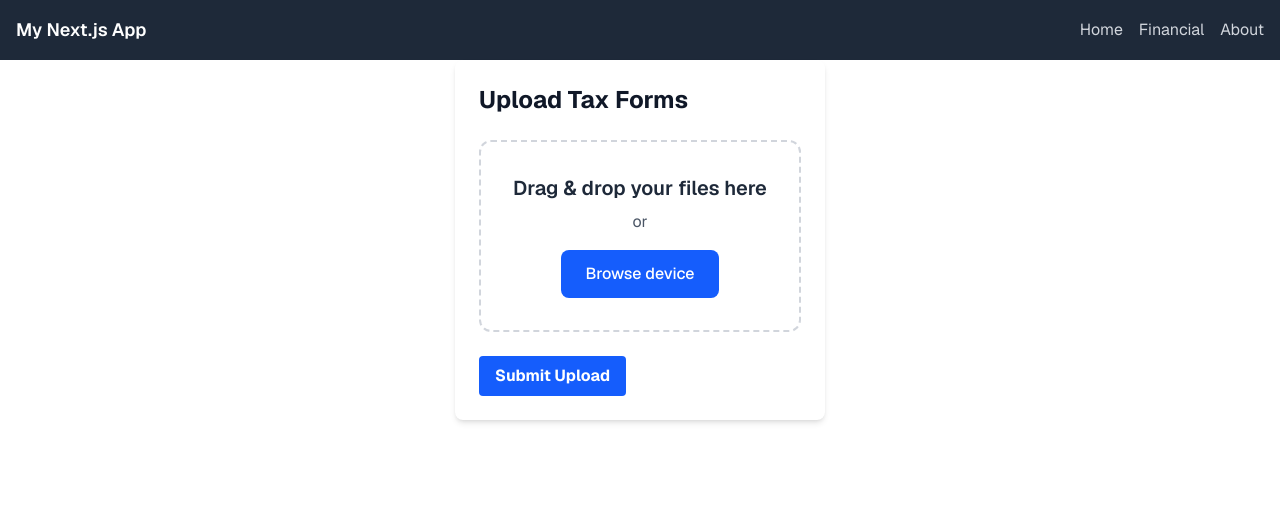
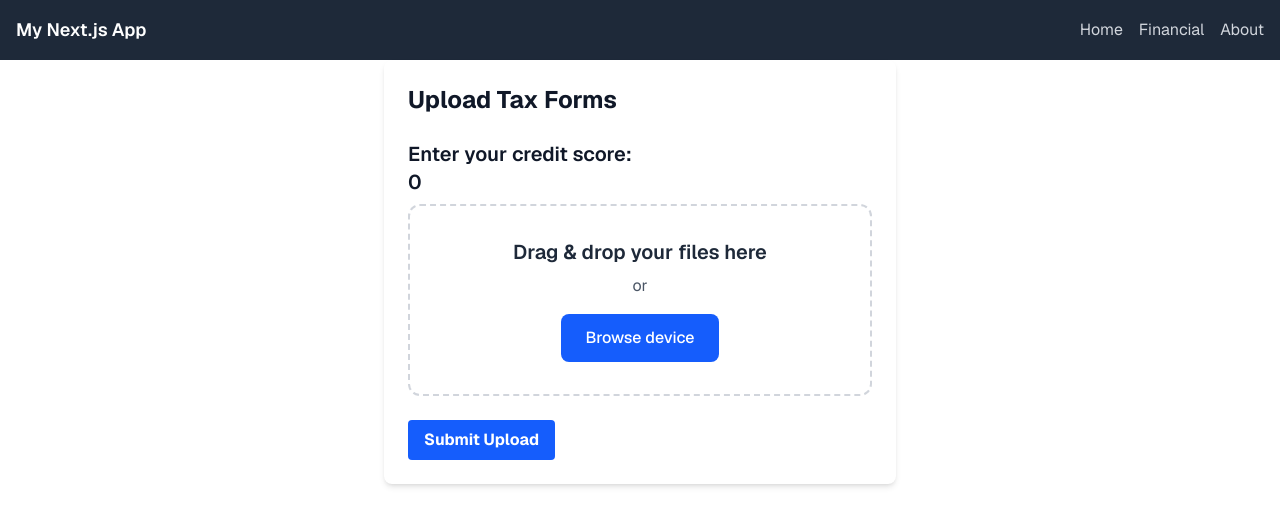
Before and after one commit to nootsquared/hacktx, a Next.js app in the folder my-app/: page / in a window 1280 px wide. Shown: the top 526 px of the page. Built offline with nearby package versions, Linux system fonts and the light colour scheme.

Commit message:
Finished form

```diff
--- a/my-app/src/app/components/form.jsx
+++ b/my-app/src/app/components/form.jsx
@@ -4,6 +4,7 @@ import React, { useState, useCallback, useRef, useEffect } from 'react';
 
 const Form = () => {
   const [uploadedFiles, setUploadedFiles] = useState([]); // To store actual file objects
+  const [creditScore, setCreditScore] = useState(0);
   const [dragOver, setDragOver] = useState(false);
   const [errors, setErrors] = useState([]);
   const [progress, setProgress] = useState(0);
@@ -30,6 +31,9 @@ const Form = () => {
 
   // --- End Helper Functions ---
 
+  const handleCreditScoreChange = (e) => {
+    setCreditScore(e.target.value);
+  }
 
   const handleFiles = useCallback(async (fileList) => {
     setErrors([]);
@@ -88,6 +92,8 @@ const Form = () => {
   return (
     <form onSubmit={handleSubmit} className="p-6 bg-white rounded-lg shadow-md max-w-lg mx-auto">
       <h2 className="text-2xl font-bold mb-6 text-gray-900">Upload Tax Forms</h2> {/* Adjusted text color */}
+      <label className="dz-title text-xl font-semibold text-gray-900 mb-2" >Enter your credit score: </label>
+      <input type = "number" value = {creditScore} onChange = {handleCreditScoreChange} className="dz-title text-xl font-semibold text-gray-900 mb-2" /> <br></br>
 
       {/* Drag & Drop Area */}
       <div
```
Also changed, not shown: my-app/src/app/dashboard/page.js (added).
